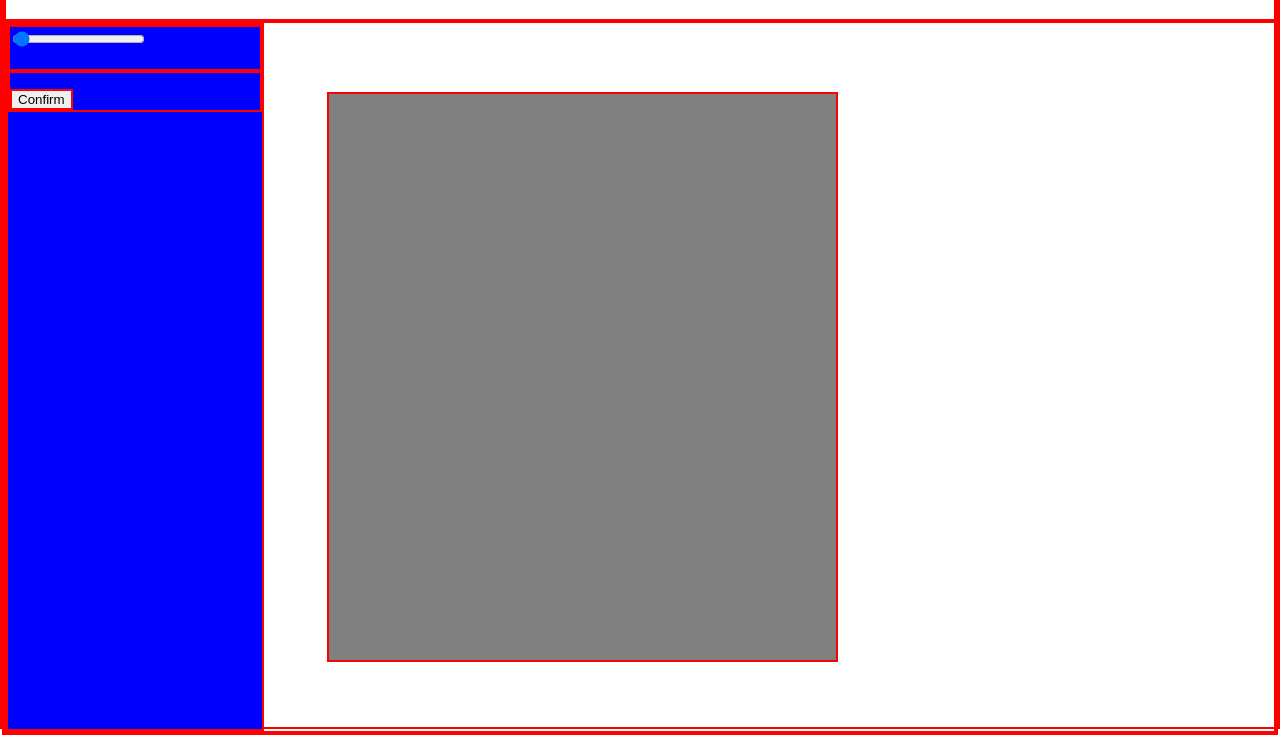
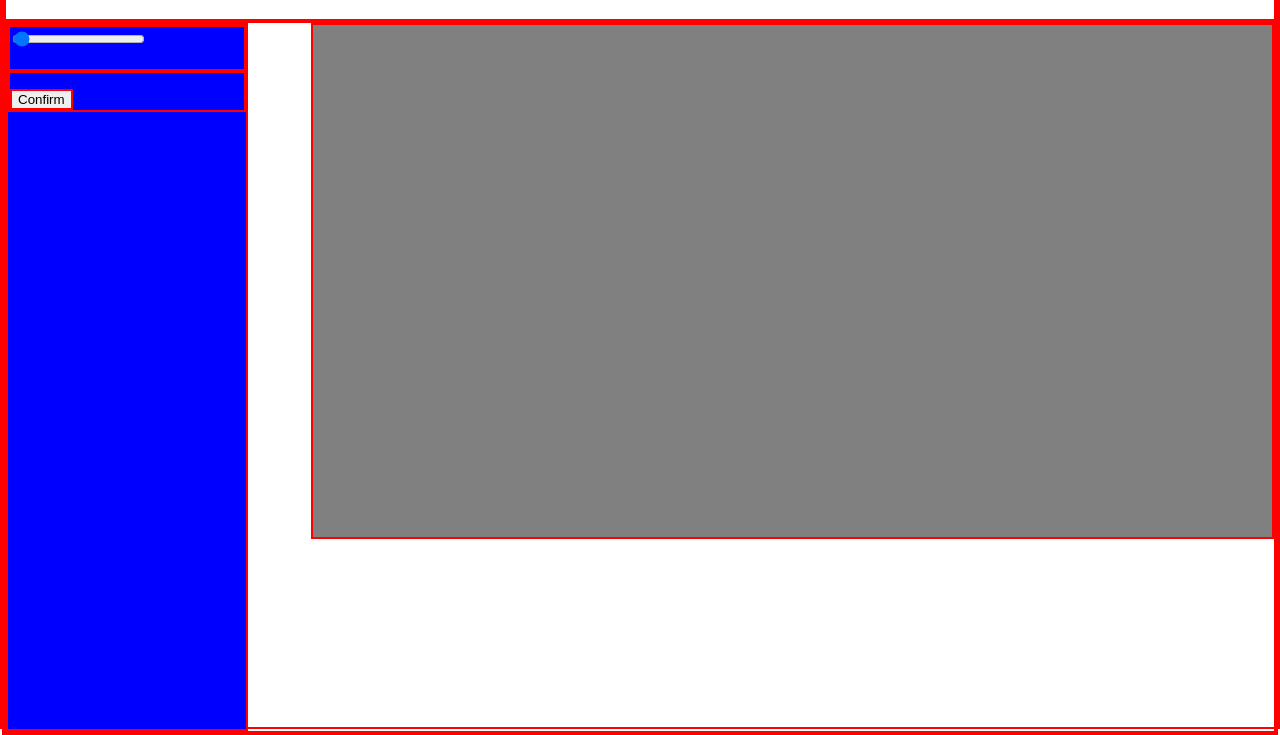
Before and after one commit to LoqLamp/etch-a-sketch, a plain HTML site: page index.html in a window 1280 px wide. Shown: the part 71-806 px from the top of the page. Drawn offline with Linux system fonts and the light colour scheme.

Commit message:
style changes

```diff
--- a/index.html
+++ b/index.html
@@ -20,7 +20,7 @@
           <button type="button" id="confirm-button">Confirm</button>
         </div>
       </div>
-      <div class="canvas"></div>
+      <div id="canvas"></div>
     </div>
   </body>
 </html>
--- a/styles/style.css
+++ b/styles/style.css
@@ -16,8 +16,8 @@ body {
 }
 
 .content {
-  flex: 1;
   display: flex;
+  height: 100vh;
   gap: 5%;
 }
 
@@ -28,19 +28,14 @@ body {
   width: 20%;
 }
 
-.canvas {
-  display: flex;
-  /* flex-direction: column; */
-  flex-wrap: wrap;
-  height: 80%;
-  width: 40%;
+#canvas {
+  display: grid;
+  grid-template-columns: repeat(var(--grid-size), 1fr);
+  height: 512px;
+  width: 1024px;
   background-color: gray;
-  align-self: center;
 }
 
 .canvas-div {
   border: 1px solid black;
-  flex: auto;
-  max-width: 30px;
-  height: 15px;
 }
```
